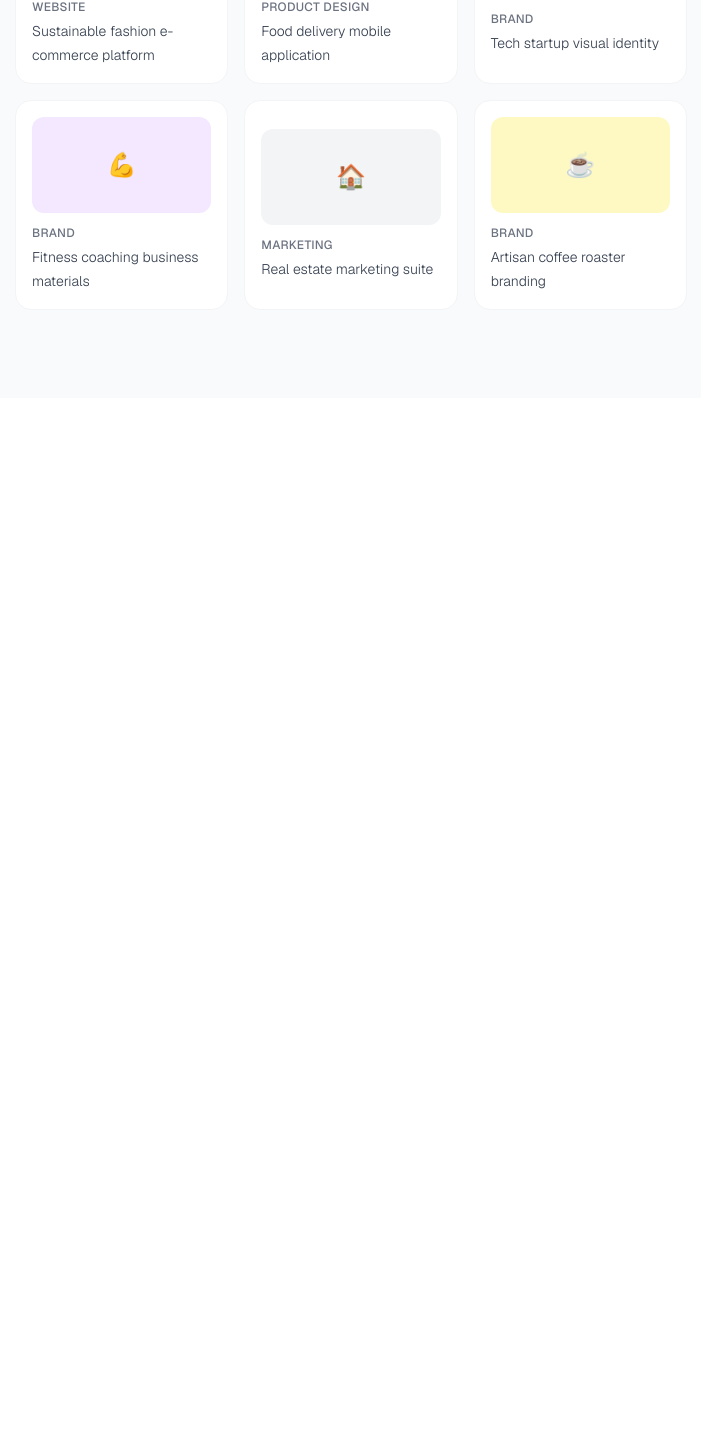
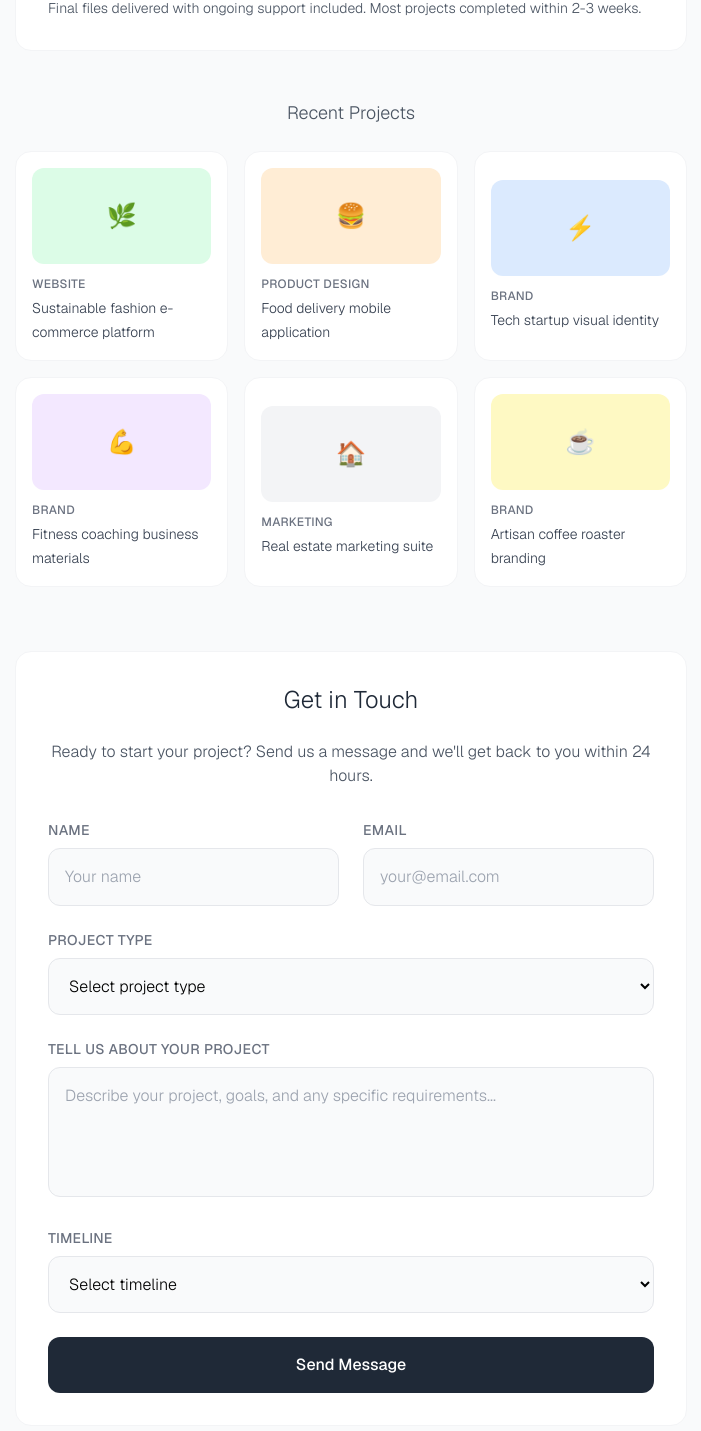
Before and after one commit to chalaska/design-service-website, a Next.js app: page / in a window 1280 px wide. Shown: the part 1209-2640 px from the top of the page, without its empty margins (289-990 px from the left). Before the commit the page ends 1607 px from the top, so only its background shows below. Built offline with nearby package versions, Linux system fonts and the light colour scheme.

Commit message:
Update index.tsx

```diff
--- a/pages/index.tsx
+++ b/pages/index.tsx
@@ -125,17 +125,13 @@ export default function Home() {
   const [availableChips, setAvailableChips] = useState<string[]>(questions[0].chips);
 
   const handleNext = () => {
-    const finalInput = selectedChips.length > 0
-      ? [...selectedChips, currentInput].filter(Boolean).join(', ')
-      : currentInput.trim();
-
-    if (finalInput) {
+    if (currentInput.trim()) {
       if (!hasStarted) setHasStarted(true);
 
       const currentKey = questions[currentQuestion].key;
       setProjectData(prev => ({
         ...prev,
-        [currentKey]: finalInput
+        [currentKey]: currentInput.trim()
       }));
 
       if (currentQuestion < questions.length - 1) {
@@ -150,13 +146,13 @@ export default function Home() {
   const handleChipSelect = (chipText: string) => {
     if (!hasStarted) setHasStarted(true);
 
-    setSelectedChips(prev => [...prev, chipText]);
+    // Add chip text to current input, separated by comma if there's existing text
+    const newInput = currentInput.trim()
+      ? `${currentInput.trim()}, ${chipText}`
+      : chipText;
+
+    setCurrentInput(newInput);
     setAvailableChips(prev => prev.filter(chip => chip !== chipText));
-  };
-
-  const handleChipRemove = (chipText: string) => {
-    setSelectedChips(prev => prev.filter(chip => chip !== chipText));
-    setAvailableChips(prev => [...prev, chipText]);
   };
 
   const handleKeyPress = (e: React.KeyboardEvent) => {
@@ -186,7 +182,6 @@ export default function Home() {
     });
     setCurrentInput('');
     setHasStarted(false);
-    setSelectedChips([]);
     setAvailableChips(questions[0].chips);
   };
 
@@ -280,7 +275,7 @@ export default function Home() {
             <div className="text-right space-y-2 animate-in fade-in slide-in-from-top-2 duration-200">
               <button
                 onClick={() => {
-                  handleFAQClick(commonQuestions[0]);
+                  document.querySelector('.halaska-method')?.scrollIntoView({ behavior: 'smooth' });
                   setMenuOpen(false);
                 }}
                 className="block w-full text-right text-sm font-light text-gray-700 hover:text-gray-900 transition-colors"
@@ -289,7 +284,6 @@ export default function Home() {
               </button>
               <button
                 onClick={() => {
-                  // Scroll to recent projects section
                   document.querySelector('.recent-projects')?.scrollIntoView({ behavior: 'smooth' });
                   setMenuOpen(false);
                 }}
@@ -297,15 +291,15 @@ export default function Home() {
               >
                 Past clients
               </button>
-              <a
-                href="https://calendly.com/your-calendly-link"
-                target="_blank"
-                rel="noopener noreferrer"
-                onClick={() => setMenuOpen(false)}
+              <button
+                onClick={() => {
+                  document.querySelector('.contact-form')?.scrollIntoView({ behavior: 'smooth' });
+                  setMenuOpen(false);
+                }}
                 className="block w-full text-right text-sm font-light text-gray-700 hover:text-gray-900 transition-colors"
               >
                 Get in touch
-              </a>
+              </button>
             </div>
           )}
         </div>
@@ -344,39 +338,17 @@ export default function Home() {
                   </div>
                 )}
 
-                {/* Question title inside the box */}
-                <h1 className="text-2xl md:text-3xl font-light text-gray-800 mb-6 leading-tight">
+                {/* Question title inside the box - left aligned */}
+                <h1 className="text-2xl md:text-3xl font-light text-gray-800 mb-6 leading-tight text-left">
                   {questions[currentQuestion].question}
                 </h1>
-
-                {/* Selected chips in input area */}
-                {selectedChips.length > 0 && (
-                  <div className="flex flex-wrap gap-2 mb-4 p-4 bg-gray-50 rounded-xl border border-gray-200">
-                    {selectedChips.map((chip, index) => (
-                      <div
-                        key={index}
-                        className="flex items-center gap-2 bg-gray-800 text-white px-3 py-2 rounded-full text-sm font-light"
-                      >
-                        <span>{chip}</span>
-                        <button
-                          onClick={() => handleChipRemove(chip)}
-                          className="hover:bg-gray-700 rounded-full p-0.5 transition-colors"
-                        >
-                          <svg className="w-3 h-3" fill="none" stroke="currentColor" viewBox="0 0 24 24">
-                            <path strokeLinecap="round" strokeLinejoin="round" strokeWidth={2} d="M6 18L18 6M6 6l12 12" />
-                          </svg>
-                        </button>
-                      </div>
-                    ))}
-                  </div>
-                )}
 
                 <input
                   type={questions[currentQuestion].key === 'email' ? 'email' : 'text'}
                   value={currentInput}
                   onChange={(e) => setCurrentInput(e.target.value)}
                   onKeyPress={handleKeyPress}
-                  placeholder={selectedChips.length > 0 ? "Add more details..." : questions[currentQuestion].placeholder}
+                  placeholder={questions[currentQuestion].placeholder}
                   className="w-full text-lg p-6 border border-gray-200 rounded-2xl focus:border-gray-400 focus:outline-none transition-colors bg-gray-50 focus:bg-white font-light"
                   autoFocus
                 />
@@ -443,7 +415,7 @@ export default function Home() {
 
                 <button
                   onClick={handleNext}
-                  disabled={!currentInput.trim() && selectedChips.length === 0}
+                  disabled={!currentInput.trim()}
                   className="bg-gray-800 hover:bg-gray-900 disabled:bg-gray-300 disabled:cursor-not-allowed text-white font-medium py-4 px-8 rounded-xl transition-all disabled:hover:scale-100"
                 >
                   {currentQuestion === questions.length - 1 ? 'Complete' : 'Continue'}
@@ -498,14 +470,14 @@ export default function Home() {
                   Submit & Pay - $99/month
                 </button>
 
-                <a
-                  href="https://calendly.com/your-calendly-link"
-                  target="_blank"
-                  rel="noopener noreferrer"
+                <button
+                  onClick={() => {
+                    document.querySelector('.contact-form')?.scrollIntoView({ behavior: 'smooth' });
+                  }}
                   className="block w-full bg-white hover:bg-gray-100 text-gray-800 font-medium py-4 px-8 rounded-xl border border-gray-200 transition-all text-center"
                 >
-                  Book a Call
-                </a>
+                  Get in touch
+                </button>
               </div>
 
               <button
@@ -539,15 +511,31 @@ export default function Home() {
           )}
 
           {/* Halaska Method */}
-          <div className="mt-16 text-center">
+          <div className="mt-16 text-center halaska-method">
             <div className="bg-white rounded-2xl p-8 border border-gray-100">
               <h3 className="text-lg font-light text-gray-700 mb-2">
                 Powered by the Halaska Method™
               </h3>
-              <p className="text-sm text-gray-500 font-light leading-relaxed">
+              <p className="text-sm text-gray-500 font-light leading-relaxed mb-6">
                 A design approach built from years of experience by Chris Halaska<br />
                 and the knowledge base from Halaska Studio
               </p>
+
+              {/* How we work details */}
+              <div className="text-left space-y-4 border-t border-gray-100 pt-6">
+                <div>
+                  <h4 className="font-medium text-gray-700 mb-2">Discovery & Strategy</h4>
+                  <p className="text-sm text-gray-600 font-light">We start with understanding your business, audience, and goals through a comprehensive brief and research phase.</p>
+                </div>
+                <div>
+                  <h4 className="font-medium text-gray-700 mb-2">Design & Iteration</h4>
+                  <p className="text-sm text-gray-600 font-light">Initial concepts delivered within 3-5 days, followed by unlimited revisions until you're completely satisfied.</p>
+                </div>
+                <div>
+                  <h4 className="font-medium text-gray-700 mb-2">Delivery & Support</h4>
+                  <p className="text-sm text-gray-600 font-light">Final files delivered with ongoing support included. Most projects completed within 2-3 weeks.</p>
+                </div>
+              </div>
             </div>
           </div>
 
@@ -589,6 +577,87 @@ export default function Home() {
             </div>
           </div>
 
+          {/* Contact Form Section */}
+          <div className="mt-16 contact-form">
+            <div className="bg-white rounded-2xl p-8 border border-gray-100">
+              <h3 className="text-2xl font-light text-gray-800 mb-6 text-center">Get in Touch</h3>
+              <p className="text-center text-gray-600 font-light mb-8">
+                Ready to start your project? Send us a message and we'll get back to you within 24 hours.
+              </p>
+
+              <form className="space-y-6">
+                <div className="grid grid-cols-1 md:grid-cols-2 gap-6">
+                  <div>
+                    <label className="block text-sm font-medium text-gray-500 uppercase tracking-wide mb-2">
+                      Name
+                    </label>
+                    <input
+                      type="text"
+                      className="w-full p-4 border border-gray-200 rounded-xl focus:border-gray-400 focus:outline-none transition-colors bg-gray-50 focus:bg-white font-light"
+                      placeholder="Your name"
+                    />
+                  </div>
+                  <div>
+                    <label className="block text-sm font-medium text-gray-500 uppercase tracking-wide mb-2">
+                      Email
+                    </label>
+                    <input
+                      type="email"
+                      className="w-full p-4 border border-gray-200 rounded-xl focus:border-gray-400 focus:outline-none transition-colors bg-gray-50 focus:bg-white font-light"
+                      placeholder="your@email.com"
+                    />
+                  </div>
+                </div>
+
+                <div>
+                  <label className="block text-sm font-medium text-gray-500 uppercase tracking-wide mb-2">
+                    Project Type
+                  </label>
+                  <select className="w-full p-4 border border-gray-200 rounded-xl focus:border-gray-400 focus:outline-none transition-colors bg-gray-50 focus:bg-white font-light">
+                    <option>Select project type</option>
+                    <option>Brand Identity</option>
+                    <option>Website Design</option>
+                    <option>Product Design</option>
+                    <option>Mobile App</option>
+                    <option>Marketing Materials</option>
+                    <option>Other</option>
+                  </select>
+                </div>
+
+                <div>
+                  <label className="block text-sm font-medium text-gray-500 uppercase tracking-wide mb-2">
+                    Tell us about your project
+                  </label>
+                  <textarea
+                    rows={4}
+                    className="w-full p-4 border border-gray-200 rounded-xl focus:border-gray-400 focus:outline-none transition-colors bg-gray-50 focus:bg-white font-light resize-none"
+                    placeholder="Describe your project, goals, and any specific requirements..."
+                  ></textarea>
+                </div>
+
+                <div>
+                  <label className="block text-sm font-medium text-gray-500 uppercase tracking-wide mb-2">
+                    Timeline
+                  </label>
+                  <select className="w-full p-4 border border-gray-200 rounded-xl focus:border-gray-400 focus:outline-none transition-colors bg-gray-50 focus:bg-white font-light">
+                    <option>Select timeline</option>
+                    <option>Rush (1-2 weeks)</option>
+                    <option>Standard (2-4 weeks)</option>
+                    <option>Flexible (1-2 months)</option>
+                    <option>Not sure</option>
+                  </select>
+                </div>
+
+                <button
+                  type="submit"
+                  className="w-full bg-gray-800 hover:bg-gray-900 text-white font-medium py-4 px-8 rounded-xl transition-all"
+                >
+                  Send Message
+                </button>
+              </form>
+            </div>
+          </div>
+
           <div className="h-16"></div>
         </div>
       </main>
```
